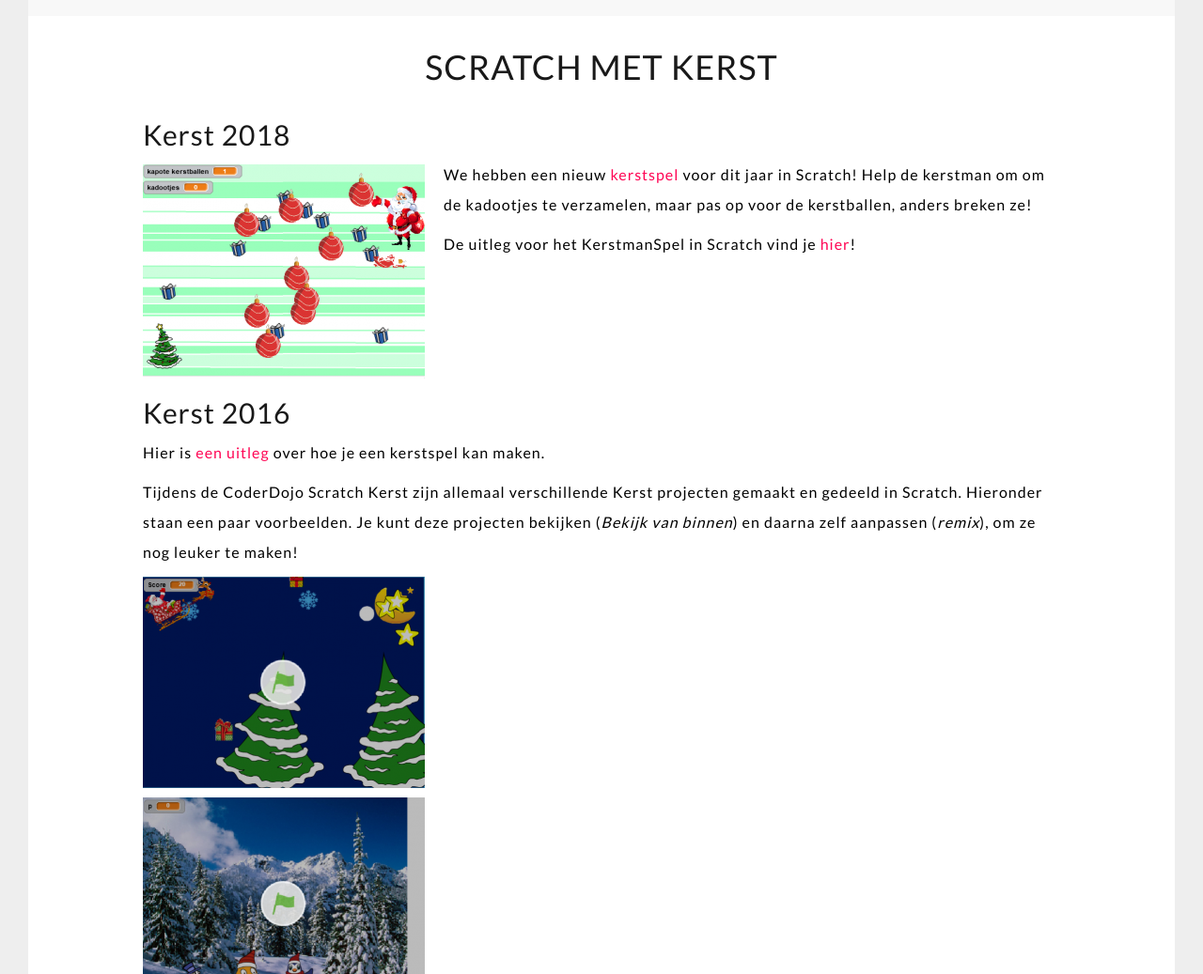
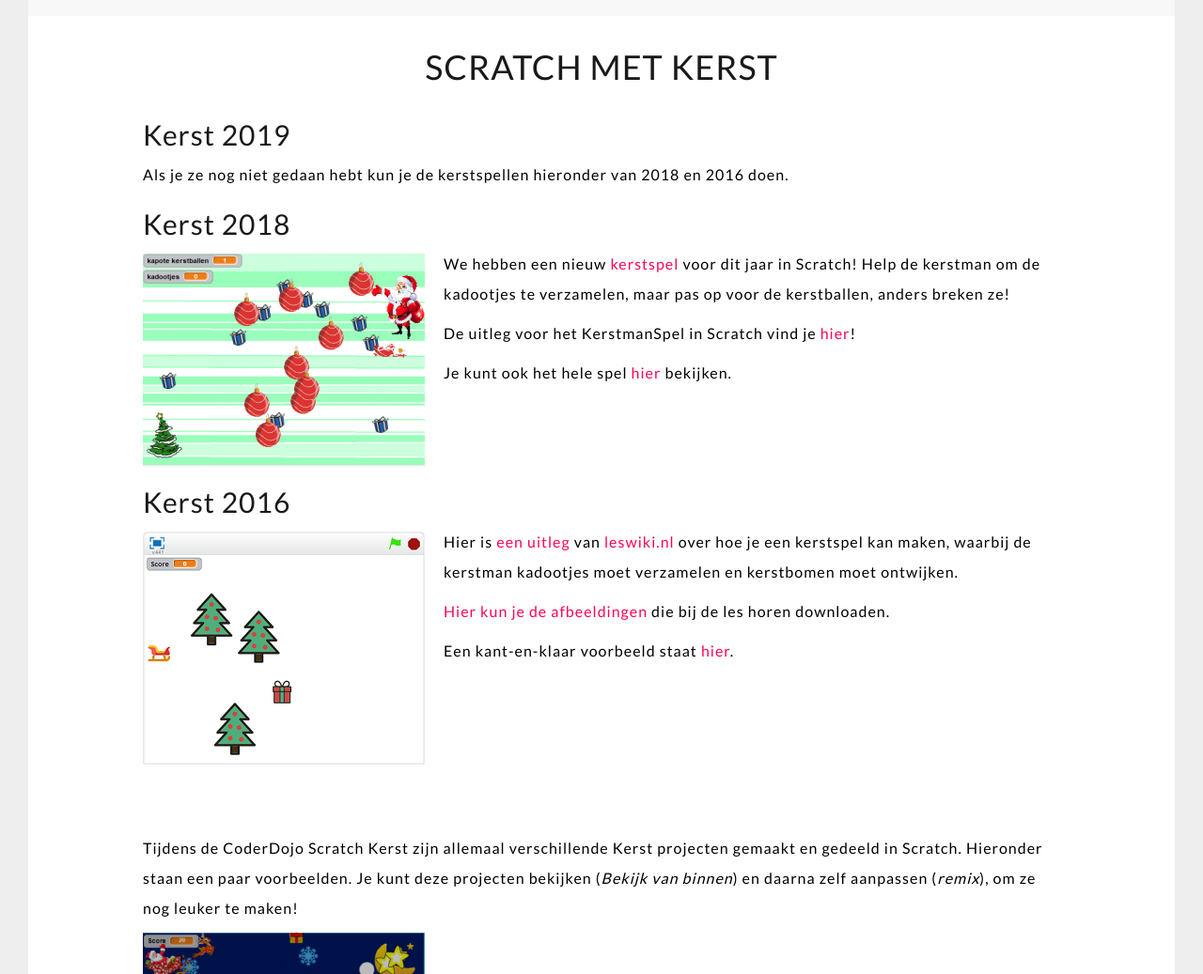
Before and after one commit to coderdojo-arnhem/coderdojo-arnhem.github.io, a Jekyll site: the page built from materiaal/scratch-kerst.md, in a window 1280 px wide and 1400 px high. Shown: the part 363-1400 px from the top of the window at 94% size. Built offline with Jekyll 4.4.1, drawn with Linux system fonts in a browser that asks for light colours; nearby versions of some CDN libraries.

Commit message:
toevoeging 2019 met verduidelijking 2016

```diff
--- a/materiaal/scratch-kerst.md
+++ b/materiaal/scratch-kerst.md
@@ -2,15 +2,33 @@
 title: Scratch met kerst
 layout: default
 ---
+Kerst 2019
+----------
+Als je ze nog niet gedaan hebt kun je de kerstspellen hieronder van 2018 en 2016 doen.
+
 Kerst 2018
 ----------
-[![Kerstspel 2018](/static/img/kerstspel-300x228.png)](/2018/12/15/scratch-kerstspel.html){:class="alignleft"} We hebben een nieuw [kerstspel](/2018/12/15/scratch-kerstspel.html) voor dit jaar in Scratch! Help de kerstman om om de kadootjes te verzamelen, maar pas op voor de kerstballen, anders breken ze!
+[![Kerstspel 2018](../static/img/kerstspel-300x228.png)](/2018/12/15/scratch-kerstspel.html){:class="alignleft"} We hebben een nieuw [kerstspel](/2018/12/15/scratch-kerstspel.html) voor dit jaar in Scratch! Help de kerstman om de kadootjes te verzamelen, maar pas op voor de kerstballen, anders breken ze!
 
 De uitleg voor het KerstmanSpel in Scratch vind je [hier](/2018/12/15/scratch-kerstspel.html)!
 
+Je kunt ook het hele spel [hier](https://scratch.mit.edu/projects/266961980/#player) bekijken.
+
 Kerst 2016
 ----------
-Hier is [een uitleg](/static/pdf/Scratch-Kerstspel.pdf) over hoe je een kerstspel kan maken.
+[![Kerstspel 2016](../static/img/scratchles-kerstmisspel2016.png)](/static/pdf/Scratch-Kerstspel.pdf){:class="alignleft"} Hier is [een uitleg](/static/pdf/Scratch-Kerstspel.pdf) van [leswiki.nl](https://www.leswiki.nl/themas-en-projecten/scratchles-een-kerstspel-maken) over hoe je een kerstspel kan maken, waarbij de kerstman kadootjes moet verzamelen en kerstbomen moet ontwijken.
+
+[Hier kun je de afbeeldingen](https://www.dropbox.com/s/md7ci770j367g6a/Scratch%20Kerstles%20afbeeldingen.zip?dl=0) die bij de les horen downloaden.
+
+Een kant-en-klaar voorbeeld staat [hier](https://scratch.mit.edu/projects/91302807).
+
+&nbsp;
+
+&nbsp;
+
+&nbsp;
+
+&nbsp;
 
 Tijdens de CoderDojo Scratch Kerst zijn allemaal verschillende Kerst projecten gemaakt en gedeeld in Scratch. Hieronder staan een paar voorbeelden. Je kunt deze projecten bekijken (*Bekijk van binnen*) en daarna zelf aanpassen (*remix*), om ze nog leuker te maken!
 
```
Also changed, not shown: static/img/scratchles-kerstmisspel2016.png (added).
